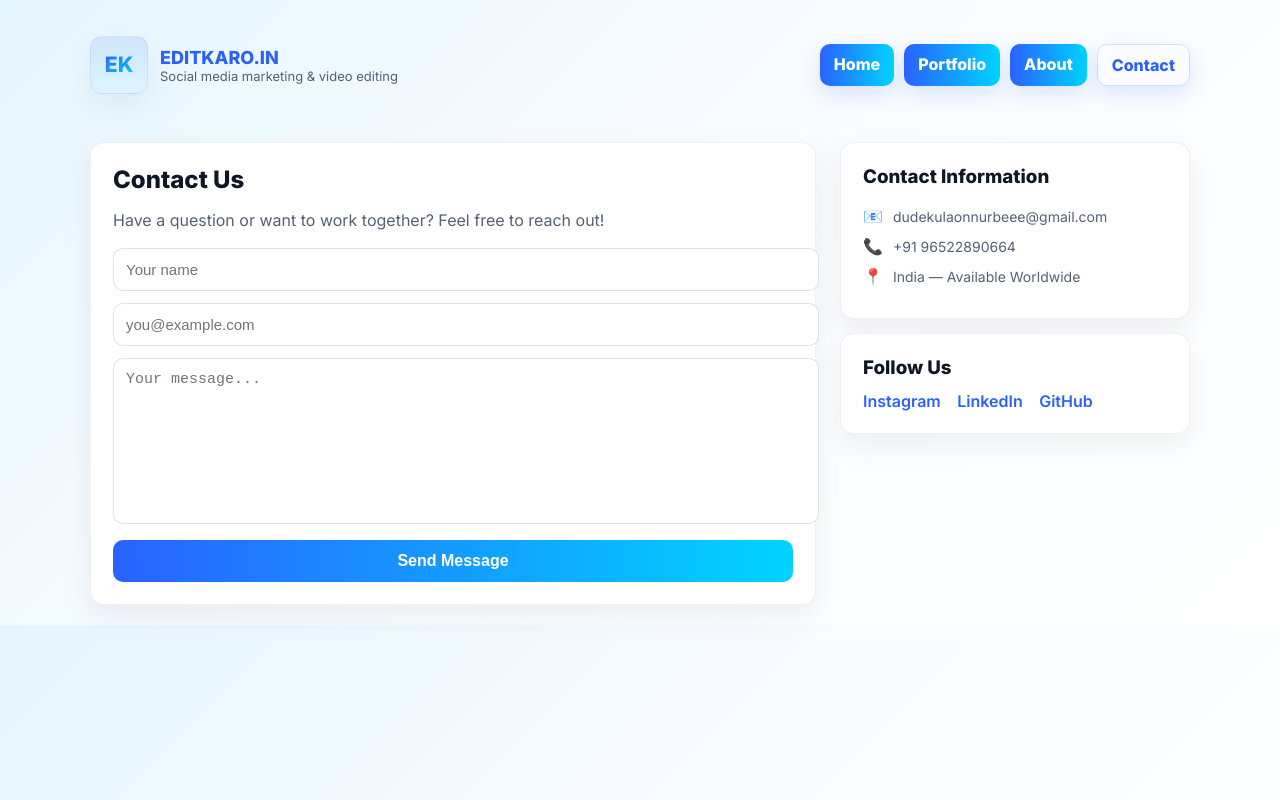
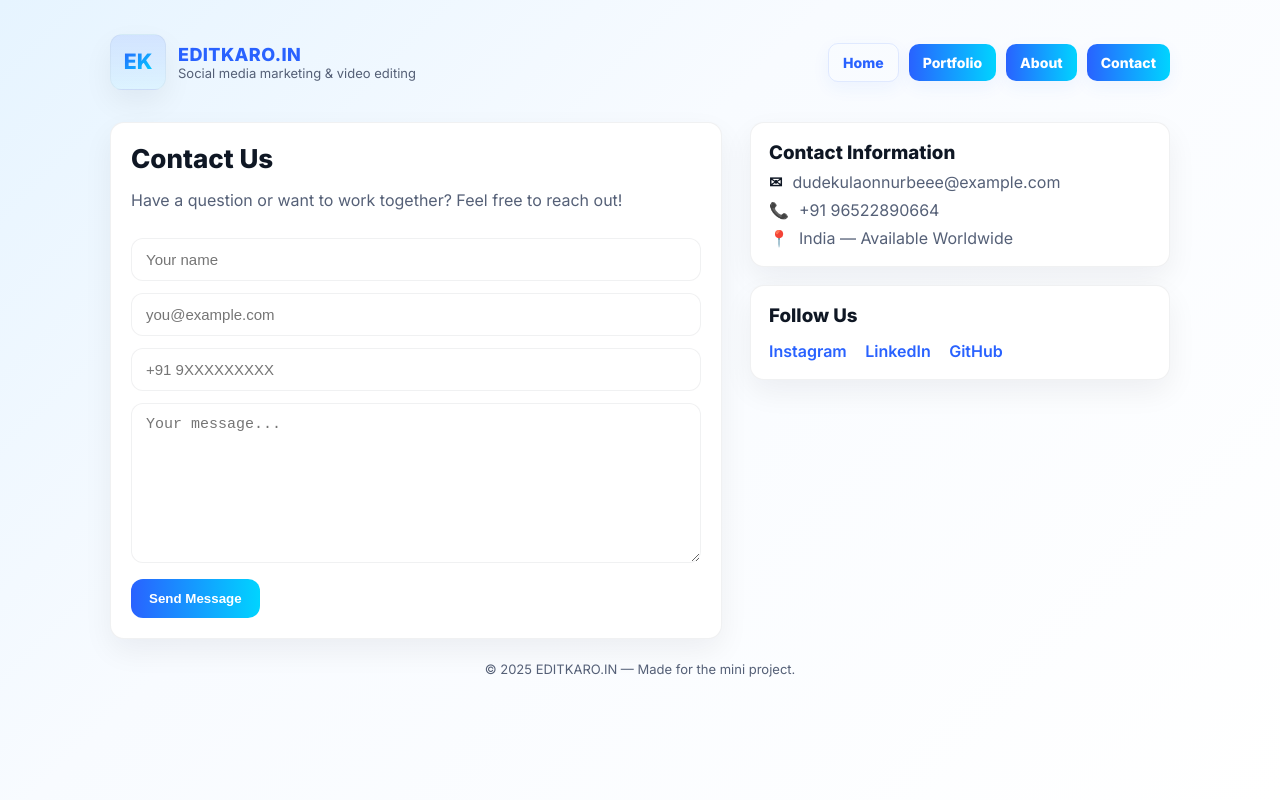
Before and after one commit to onnur2711/Editkaro, a plain HTML site: page contact.html in a window 1280 px wide. Drawn offline with Linux system fonts and the light colour scheme.

Commit message:
Add files via upload

```diff
--- a/contact.html
+++ b/contact.html
@@ -4,304 +4,296 @@
   <meta charset="utf-8" />
   <meta name="viewport" content="width=device-width,initial-scale=1, viewport-fit=cover" />
   <title>Editkaro.in — Contact</title>
+  <meta name="description" content="Editkaro — Contact us. Work with Editkaro for social video editing, color grading, ads and more." />
   <link rel="preconnect" href="https://fonts.gstatic.com" crossorigin>
   <link href="https://fonts.googleapis.com/css2?family=Inter:wght@300;400;600;800&display=swap" rel="stylesheet">
-  <meta name="theme-color" content="#2962ff">
 
   <style>
-    :root {
+    :root{
       --accent-1:#2962ff;
       --accent-2:#00d4ff;
       --neon: linear-gradient(90deg,var(--accent-1),var(--accent-2));
       --muted:#556077;
       --text:#0f1724;
       --card:#ffffff;
-      --glass:rgba(255,255,255,0.6);
-      --glass-border:rgba(15,23,36,0.06);
-      --shadow:0 12px 30px rgba(15,23,36,0.06);
-      --radius:14px;
-      font-family:Inter,system-ui,Arial,sans-serif;
+      --glass-border: rgba(15,23,36,0.06);
+      --radius:12px;
+      --shadow: 0 12px 30px rgba(15,23,36,0.06);
+      --max-width:1100px;
+      font-family: Inter, system-ui, -apple-system, "Segoe UI", Roboto, "Helvetica Neue", Arial, sans-serif;
+    }
+    *{box-sizing:border-box}
+    html,body{height:100%;margin:0;padding:0;background:linear-gradient(135deg,#e6f4ff 0%, #f8fbff 40%, #ffffff 100%);color:var(--text);-webkit-font-smoothing:antialiased;}
+    .container{max-width:var(--max-width);margin:0 auto;padding:20px}
+
+    /* header */
+    header{display:flex;align-items:center;justify-content:space-between;gap:18px;padding:14px 0}
+    .brand{display:flex;gap:12px;align-items:center}
+    .logo-box{width:56px;height:56px;border-radius:12px;background:linear-gradient(180deg, rgba(41,98,255,0.12), rgba(0,212,255,0.06));display:grid;place-items:center;border:1px solid rgba(15,23,36,0.04);box-shadow:var(--shadow)}
+    .brand h1{margin:0;font-size:18px;font-weight:800;color:var(--accent-1);letter-spacing:0.4px}
+    .brand p{margin:0;font-size:13px;color:var(--muted)}
+
+    nav.site-nav{display:flex;gap:10px;align-items:center}
+    nav.site-nav a{
+      display:inline-block;padding:10px 14px;border-radius:10px;background:var(--neon);color:#fff;text-decoration:none;font-weight:700;font-size:14px;
+      box-shadow: 0 6px 18px rgba(41,98,255,0.06);
+    }
+    nav.site-nav a.ghost{background:transparent;color:var(--accent-1);border:1px solid rgba(41,98,255,0.12);font-weight:700}
+
+    /* page layout */
+    .contact-wrapper {
+      display: grid;
+      grid-template-columns: 1fr 420px;
+      gap: 28px;
+      align-items: start;
+      margin-top: 18px;
     }
 
-    body {
-      margin:0;
-      background:linear-gradient(135deg,#e6f6ff 0%, #f8fbff 45%, #ffffff 100%);
-      color:var(--text);
+    /* left card (form) */
+    .contact-card {
+      background: var(--card);
+      border-radius: 14px;
+      padding: 20px;
+      border: 1px solid var(--glass-border);
+      box-shadow: var(--shadow);
+    }
+    .contact-card h2{ margin:0 0 8px; font-size:26px; }
+    .muted{ color:var(--muted); }
+
+    /* form controls */
+    .contact-form input[type="text"],
+    .contact-form input[type="email"],
+    .contact-form input[type="tel"],
+    .contact-form textarea {
+      width: 100%;
+      box-sizing: border-box;
+      padding: 12px 14px;
+      border-radius: 12px;
+      border: 1px solid rgba(15,23,36,0.06);
+      font-size: 15px;
+      color: var(--text);
+      margin-top: 12px;
+      background: #fff;
+    }
+    .contact-form textarea { min-height: 160px; resize: vertical; }
+
+    .btn-primary {
+      background: linear-gradient(90deg,var(--accent-1),var(--accent-2));
+      color: #fff;
+      border: 0;
+      padding: 12px 18px;
+      border-radius: 12px;
+      font-weight: 700;
+      cursor: pointer;
+      display: inline-block;
+      margin-top: 12px;
     }
 
-    .container {
-      max-width:1100px;
-      margin:0 auto;
-      padding:20px;
+    /* right side info */
+    .info-card {
+      background: var(--card);
+      border-radius: 14px;
+      padding: 18px;
+      border: 1px solid var(--glass-border);
+      box-shadow: var(--shadow);
+    }
+    .info-card h3 { margin: 0 0 8px; }
+    .info-row { display:flex;gap:10px;align-items:center;margin-top:8px; }
+
+    /* ensure follow links wrap nicely */
+    .follow-links a { color:var(--accent-1); text-decoration:none; font-weight:600; margin-right:14px; display:inline-block; margin-top:6px; }
+
+    /* small responsive tweaks */
+    @media (max-width:980px){
+      .contact-wrapper { grid-template-columns: 1fr 360px; gap:18px; }
+    }
+    @media (max-width:768px){
+      nav.site-nav {
+        display:flex !important;
+        gap:10px;
+        flex-wrap:wrap;
+        justify-content:flex-end;
+      }
+      nav.site-nav a { padding:8px 10px; background:transparent; color:var(--accent-1); border:1px solid rgba(41,98,255,0.06); }
+      .contact-wrapper { grid-template-columns: 1fr; gap:16px; }
+      .btn-primary { width:100%; text-align:center; }
+      .logo-box { width:48px;height:48px }
     }
 
-    /* HEADER */
-    header {
-      display:flex;
-      justify-content:space-between;
-      align-items:center;
-      padding:16px 0;
-    }
+    /* accessibility helper (visually hidden labels) */
+    .sr-only { position: absolute; left: -9999px; width:1px; height:1px; overflow:hidden; }
 
-    .brand {
-      display:flex;
-      align-items:center;
-      gap:12px;
-    }
-
-    .logo-box {
-      width:56px;
-      height:56px;
-      background:linear-gradient(180deg,rgba(41,98,255,0.12),rgba(0,212,255,0.06));
-      border-radius:12px;
-      display:grid;
-      place-items:center;
-      border:1px solid var(--glass-border);
-      box-shadow:var(--shadow);
-    }
-
-    .brand h1 {
-      margin:0;
-      font-size:18px;
-      font-weight:800;
-      color:var(--accent-1);
-    }
-
-    .brand p {
-      margin:0;
-      font-size:13px;
-      color:var(--muted);
-    }
-
-    nav.site-nav {
-      display:flex;
-      gap:10px;
-      margin-left:auto;
-    }
-
-    nav.site-nav a {
-      padding:10px 14px;
-      border-radius:10px;
-      text-decoration:none;
-      color:#fff;
-      background:var(--neon);
-      font-weight:700;
-      box-shadow:0 8px 20px rgba(41,98,255,0.15);
-    }
-
-    nav.site-nav a.ghost {
-      background:transparent;
-      color:var(--accent-1);
-      border:1px solid rgba(41,98,255,0.2);
-    }
-
-    /* CONTACT LAYOUT */
-    .contact-grid {
-      margin-top:32px;
-      display:grid;
-      grid-template-columns:1fr 350px;
-      gap:24px;
-    }
-
-    .card {
-      background:var(--card);
-      padding:22px;
-      border-radius:var(--radius);
-      border:1px solid var(--glass-border);
-      box-shadow:var(--shadow);
-    }
-
-    .card h2, .card h3 {
-      margin-top:0;
-      margin-bottom:12px;
-    }
-
-    input, textarea {
-      width:100%;
-      padding:12px;
-      border-radius:10px;
-      border:1px solid rgba(15,23,36,0.12);
-      font-size:15px;
-      margin-bottom:12px;
-      background:#fff;
-    }
-
-    textarea {
-      height:140px;
-      resize:none;
-    }
-
-    .btn {
-      width:100%;
-      padding:12px;
-      border-radius:10px;
-      border:0;
-      background:var(--neon);
-      color:white;
-      font-weight:700;
-      font-size:16px;
-      cursor:pointer;
-    }
-
-    .info-box {
-      margin-top:18px;
-    }
-
-    .info-item {
-      display:flex;
-      align-items:center;
-      gap:10px;
-      margin-bottom:10px;
-    }
-
-    .info-item span {
-      color:var(--muted);
-      font-size:14px;
-    }
-
-    a.social {
-      text-decoration:none;
-      font-weight:600;
-      color:var(--accent-1);
-      margin-right:12px;
-    }
-
-    .message {
-      margin-top:12px;
-      padding:10px;
-      border-radius:8px;
-      font-size:14px;
-    }
-
-    .success { background:#ecfdf5; color:#065f46; }
-    .error { background:#fff1f2; color:#9f1239; }
-
-    @media(max-width:660px){
-      nav.site-nav{
-        display:flex !important;
-        justify-content:flex-end;
-        flex-wrap:wrap;
-        gap:10px;
-      }
-
-      nav.site-nav a{
-        padding:8px 12px;
-        font-size:14px;
-      }
-    }
-
-
+    /* small readout for status */
+    #contactStatus { display:none; margin-top:10px; font-weight:600; }
 
   </style>
 </head>
-
 <body>
   <div class="container">
 
     <!-- HEADER -->
     <header>
       <div class="brand">
-      <div class="logo-box">
-        <svg width="34" height="34" viewBox="0 0 24 24">
-          <defs>
-            <linearGradient id="neonLogo" x1="0" x2="1" y1="0" y2="1">
-              <stop offset="0%" stop-color="#2962ff"/>
-              <stop offset="100%" stop-color="#00d4ff"/>
-            </linearGradient>
-          </defs>
-          <text x="12" y="17" font-size="15" font-weight="900" fill="url(#neonLogo)" text-anchor="middle">EK</text>
+        <div class="logo-box" aria-hidden="true">
+          <svg width="34" height="34" viewBox="0 0 24 24" aria-hidden="true">
+            <defs><linearGradient id="neonC" x1="0" x2="1" y1="0" y2="1"><stop offset="0%" stop-color="#2962ff"/><stop offset="100%" stop-color="#00d4ff"/></linearGradient></defs>
+            <text x="12" y="17" text-anchor="middle" font-size="15" font-weight="900" fill="url(#neonC)">EK</text>
           </svg>
         </div>
+
         <div>
           <h1>EDITKARO.IN</h1>
-        <p>Social media marketing & video editing</p>
+          <p class="muted">Social media marketing & video editing</p>
         </div>
       </div>
 
-    <nav class="site-nav">
-      <a href="index.html">Home</a>
+      <nav class="site-nav" aria-label="Primary navigation">
+        <a href="index.html" class="ghost">Home</a>
         <a href="portfolio.html">Portfolio</a>
         <a href="about.html">About</a>
-      <a class="ghost" href="contact.html">Contact</a>
+        <a href="contact.html" aria-current="page">Contact</a>
       </nav>
     </header>
 
-  <!-- CONTACT SECTION -->
-  <div class="contact-grid">
+    <!-- CONTACT WRAPPER -->
+    <section class="contact-wrapper" aria-labelledby="contact-heading">
 
-    <!-- LEFT: FORM -->
-    <div class="card">
-      <h2>Contact Us</h2>
-      <p style="color:var(--muted);margin-bottom:18px;">
-        Have a question or want to work together? Feel free to reach out!
-      </p>
+      <!-- LEFT: form -->
+      <div class="contact-left">
+        <div class="contact-card">
+          <h2 id="contact-heading">Contact Us</h2>
+          <p class="muted">Have a question or want to work together? Feel free to reach out!</p>
 
-      <form id="contactForm">
-        <input type="text" name="name" placeholder="Your name" required>
-        <input type="email" name="email" placeholder="you@example.com" required>
-        <textarea name="message" placeholder="Your message..." required></textarea>
-        <button class="btn" type="submit">Send Message</button>
-      </form>
+          <form id="contactForm" class="contact-form" novalidate>
+            <label class="sr-only" for="name">Full name</label>
+            <input id="name" name="name" type="text" placeholder="Your name" required>
 
-      <div id="formMessage"></div>
+            <label class="sr-only" for="email">Email</label>
+            <input id="email" name="email" type="email" placeholder="you@example.com" required>
+
+            <label class="sr-only" for="phone">Phone</label>
+            <input id="phone" name="phone" type="tel" placeholder="+91 9XXXXXXXXX">
+
+            <label class="sr-only" for="message">Message</label>
+            <textarea id="message" name="message" placeholder="Your message..." required></textarea>
+
+            <div>
+              <button type="submit" class="btn-primary">Send Message</button>
             </div>
 
-    <!-- RIGHT: INFO -->
-    <div>
-      <div class="card">
-        <h3>Contact Information</h3>
-
-        <div class="info-box">
-          <div class="info-item">📧 <span>dudekulaonnurbeee@gmail.com</span></div>
-          <div class="info-item">📞 <span>+91 96522890664</span></div>
-          <div class="info-item">📍 <span>India — Available Worldwide</span></div>
+            <p id="contactStatus" aria-live="polite" class="muted"></p>
+          </form>
         </div>
       </div>
 
-      <div class="card" style="margin-top:14px;">
-        <h3>Follow Us</h3>
-        <a class="social" href="https://www.instagram.com/onnurbeedudekula?igsh=MWkyamE0dmhraTRkNA==&utm_source=ig_contact_invite">Instagram</a>
-        <a class="social" href="https://www.linkedin.com/in/onnurbee-dudekula-a8588928a?utm_source=share&utm_campaign=share_via&utm_content=profile&utm_medium=android_app">LinkedIn</a>
-        <a class="social" href="https://github.com/onnur2711">GitHub</a>
+      <!-- RIGHT: contact info -->
+      <aside class="contact-right">
+        <div class="info-card" aria-labelledby="info-title">
+          <h3 id="info-title">Contact Information</h3>
+          <div class="info-row">
+            <div style="font-weight:700;">✉</div>
+            <div class="muted">dudekulaonnurbeee@example.com</div>
+          </div>
+          <div class="info-row">
+            <div style="font-weight:700;">📞</div>
+            <div class="muted">+91 96522890664</div>
+          </div>
+          <div class="info-row">
+            <div style="font-weight:700;">📍</div>
+            <div class="muted">India — Available Worldwide</div>
           </div>
         </div>
 
+        <div class="info-card" style="margin-top:18px">
+          <h3>Follow Us</h3>
+          <div class="follow-links">
+            <a href="https://www.instagram.com/onnurbeedudekula?igsh=MWkyamE0dmhraTRkNA==&utm_source=ig_contact_invite" target="_blank" rel="noopener">Instagram</a>
+            <a href="https://www.linkedin.com/in/onnurbee-dudekula-a8588928a?utm_source=share&utm_campaign=share_via&utm_content=profile&utm_medium=android_app" target="_blank" rel="noopener">LinkedIn</a>
+            <a href="https://github.com/onnur2711" target="_blank" rel="noopener">GitHub</a>
+          </div>
+        </div>
+      </aside>
+    </section>
+
+    <footer style="margin-top:22px;color:var(--muted);text-align:center;font-size:13px;padding-bottom:20px">
+      © <span id="year"></span> EDITKARO.IN — Made for the mini project.
+    </footer>
   </div>
 
-</div>
+  <!-- Form handling script (Formspree) -->
+  <script>
+  (function(){
+    'use strict';
 
-<!-- FORMSPREE SCRIPT -->
-<script>
-const FORM_ENDPOINT = "https://formspree.io/f/mkgdnvlo";
+    const FORM_ENDPOINT = 'https://formspree.io/f/mkgdnvlo'; // <-- your endpoint
 
-const form = document.getElementById("contactForm");
-const msgBox = document.getElementById("formMessage");
+    const form = document.getElementById('contactForm');
+    const status = document.getElementById('contactStatus');
+    document.getElementById('year').textContent = new Date().getFullYear();
 
-form.addEventListener("submit", async (e) => {
+    if (!form) return;
+
+    form.addEventListener('submit', async (e) => {
       e.preventDefault();
-  msgBox.innerHTML = "";
+      status.style.display = 'none';
+      status.textContent = '';
 
-  const data = new FormData(form);
+      const name = form.name.value.trim();
+      const email = form.email.value.trim();
+      const phone = form.phone.value.trim();
+      const message = form.message.value.trim();
+
+      if (!name || !email || !message) {
+        status.style.display = '';
+        status.style.color = 'crimson';
+        status.textContent = 'Please fill name, email and message.';
+        return;
+      }
+
+      const btn = form.querySelector('button[type="submit"]');
+      btn.disabled = true;
+      btn.textContent = 'Sending...';
 
       try {
+        // Formspree accepts FormData
+        const fd = new FormData(form);
+        fd.append('formSource', 'contactPage');
+
         const res = await fetch(FORM_ENDPOINT, {
-      method: "POST",
-      body: data,
-      headers: { "Accept": "application/json" }
+          method: 'POST',
+          body: fd,
+          headers: { 'Accept': 'application/json' }
         });
 
         if (res.ok) {
-      msgBox.innerHTML = <div class="message success">Message sent successfully!</div>;
+          status.style.display = '';
+          status.style.color = 'green';
+          status.textContent = "Message sent successfully — we'll reply soon.";
           form.reset();
         } else {
-      msgBox.innerHTML = <div class="message error">Something went wrong. Try again.</div>;
+          // show message (Formspree may return 200 with JSON or not)
+          const json = await res.json().catch(()=>null);
+          status.style.display = '';
+          if (json && (json.ok || json.accepted || json.status === 'success')) {
+            status.style.color = 'green';
+            status.textContent = "Message sent successfully — we'll reply soon.";
+            form.reset();
+          } else {
+            status.style.color = 'crimson';
+            status.textContent = "Submit failed — try again later.";
           }
-
+        }
       } catch (err) {
-    msgBox.innerHTML = <div class="message error">Network error. Try again.</div>;
+        console.error('submit error', err);
+        status.style.display = '';
+        status.style.color = 'crimson';
+        status.textContent = "Submit failed — try again later (network error).";
+      } finally {
+        btn.disabled = false;
+        btn.textContent = 'Send Message';
       }
     });
+  })();
   </script>
-
 </body>
 </html>
```
Lines whose indentation alone changed are shown as unchanged.
